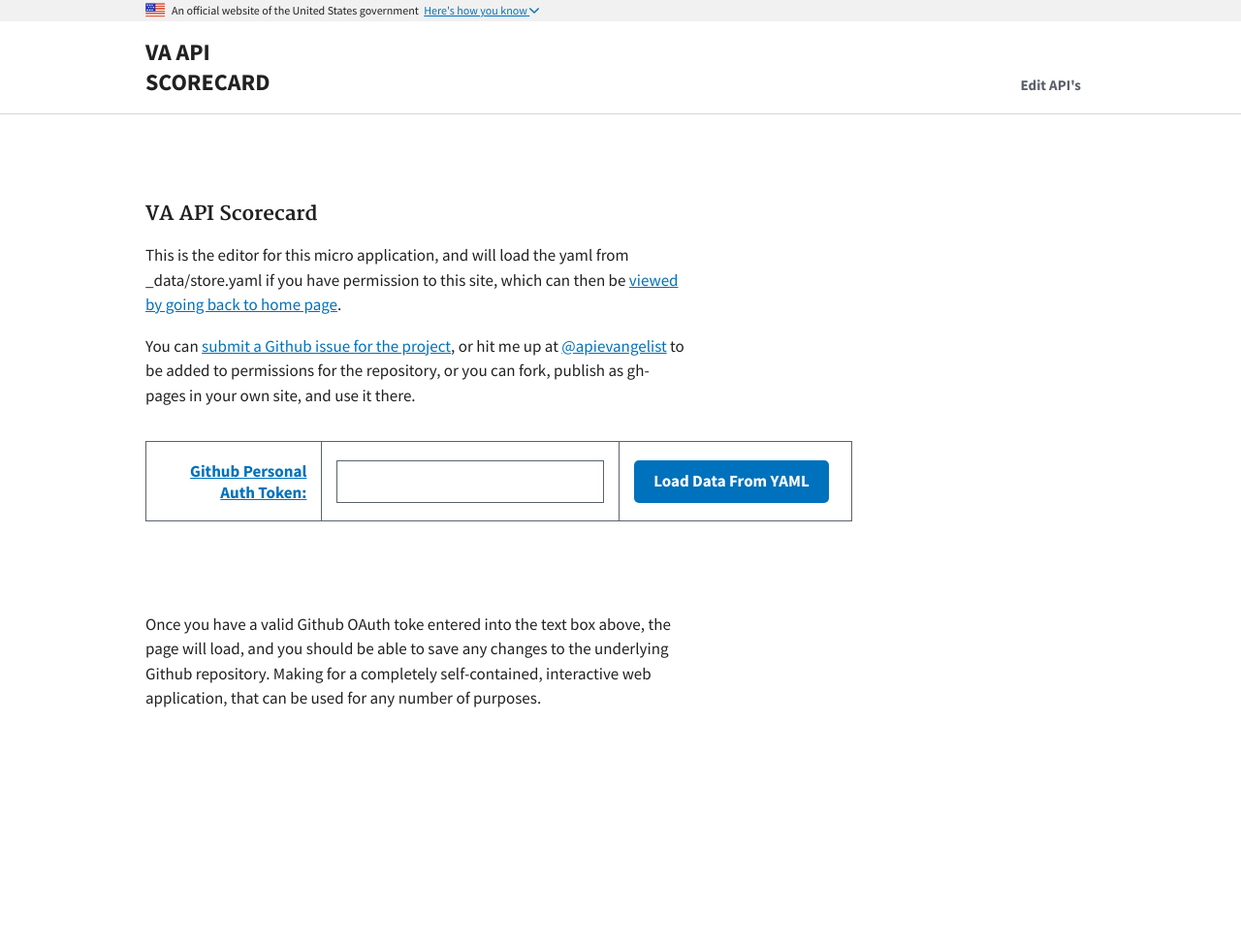
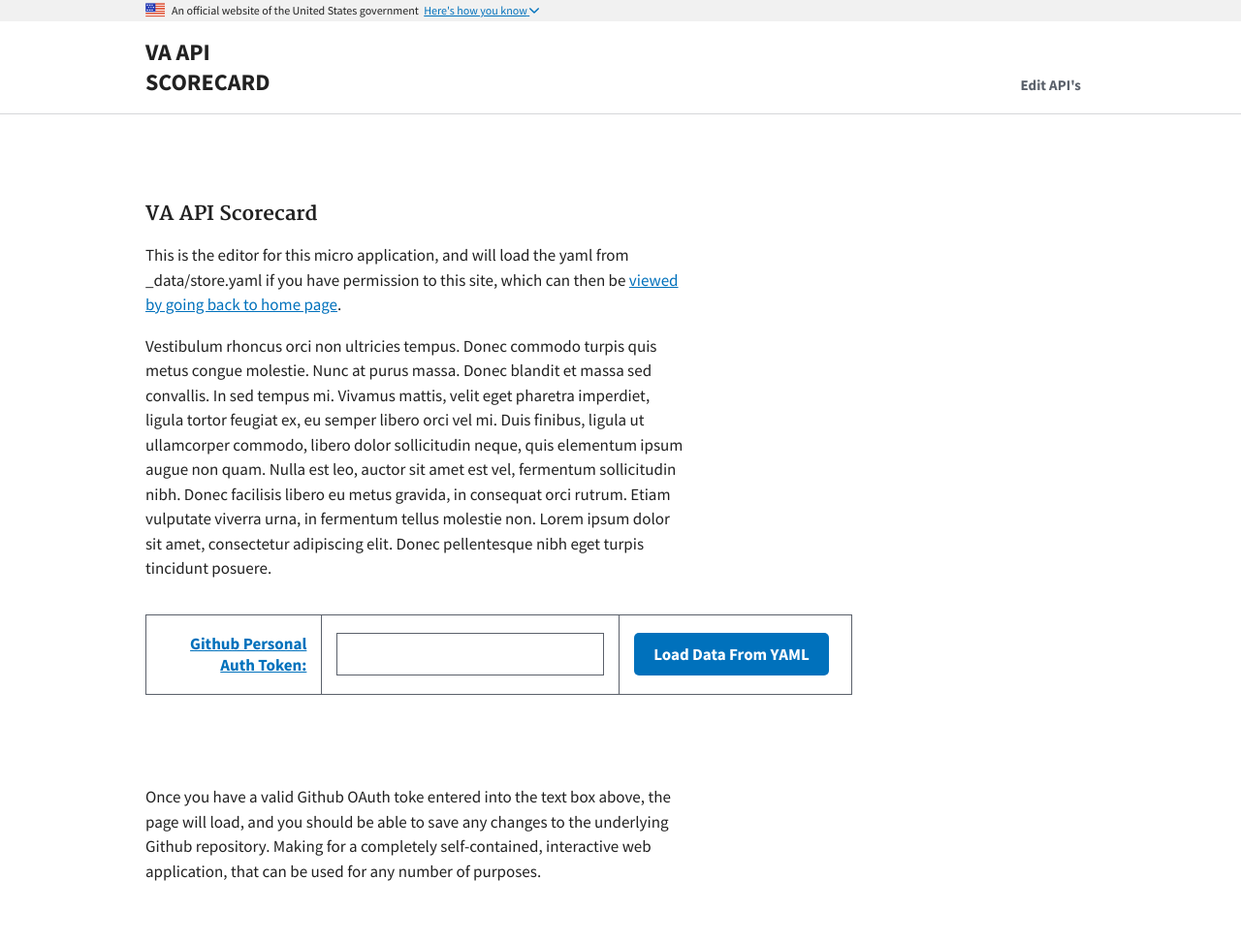
Before and after one commit to department-of-veterans-affairs/va-api-scorecard, a Jekyll site: the page built from edit/index.html, in a window 1280 px wide. Shown: the whole page at 97% size. Built offline with Jekyll 4.4.1, drawn with Linux system fonts in a browser that asks for light colours; a script that is not in the unit is left out; before the commit the page ends 900 px from its top, so only the background shows below that.

Commit message:
Lorum ipsum

```diff
--- a/edit/index.html
+++ b/edit/index.html
@@ -132,8 +132,12 @@
 
 </script>
 <h3>VA API Scorecard</h3>
-<p>This is the editor for this micro application, and will load the yaml from _data/store.yaml if you have permission to this site, which can then be <a href="/github-micro-tool-yaml/">viewed by going back to home page</a>.</p>
-<p>You can <a href="https://github.com/api-evangelist-tools/github-micro-tool-yaml/issues">submit a Github issue for the project</a>, or hit me up at <a href="https://twitter.com/apievangelist">@apievangelist</a> to be added to permissions for the repository, or you can fork, publish as gh-pages in your own site, and use it there.
+<p>
+  This is the editor for this micro application, and will load the yaml from _data/store.yaml if you have permission to this site, which can then be <a href="/github-micro-tool-yaml/">viewed by going back to home page</a>.
+</p>
+<p>
+  Vestibulum rhoncus orci non ultricies tempus. Donec commodo turpis quis metus congue molestie. Nunc at purus massa. Donec blandit et massa sed convallis. In sed tempus mi. Vivamus mattis, velit eget pharetra imperdiet, ligula tortor feugiat ex, eu semper libero orci vel mi. Duis finibus, ligula ut ullamcorper commodo, libero dolor sollicitudin neque, quis elementum ipsum augue non quam. Nulla est leo, auctor sit amet est vel, fermentum sollicitudin nibh. Donec facilisis libero eu metus gravida, in consequat orci rutrum. Etiam vulputate viverra urna, in fermentum tellus molestie non. Lorem ipsum dolor sit amet, consectetur adipiscing elit. Donec pellentesque nibh eget turpis tincidunt posuere.
+</p>
 <table width="100%" border="0" cellpadding="3" id="token">
     <tr>
       <td align="right"><a href="https://github.com/settings/tokens" target="_blank"><strong>Github Personal Auth Token:</strong></a></td>
```
